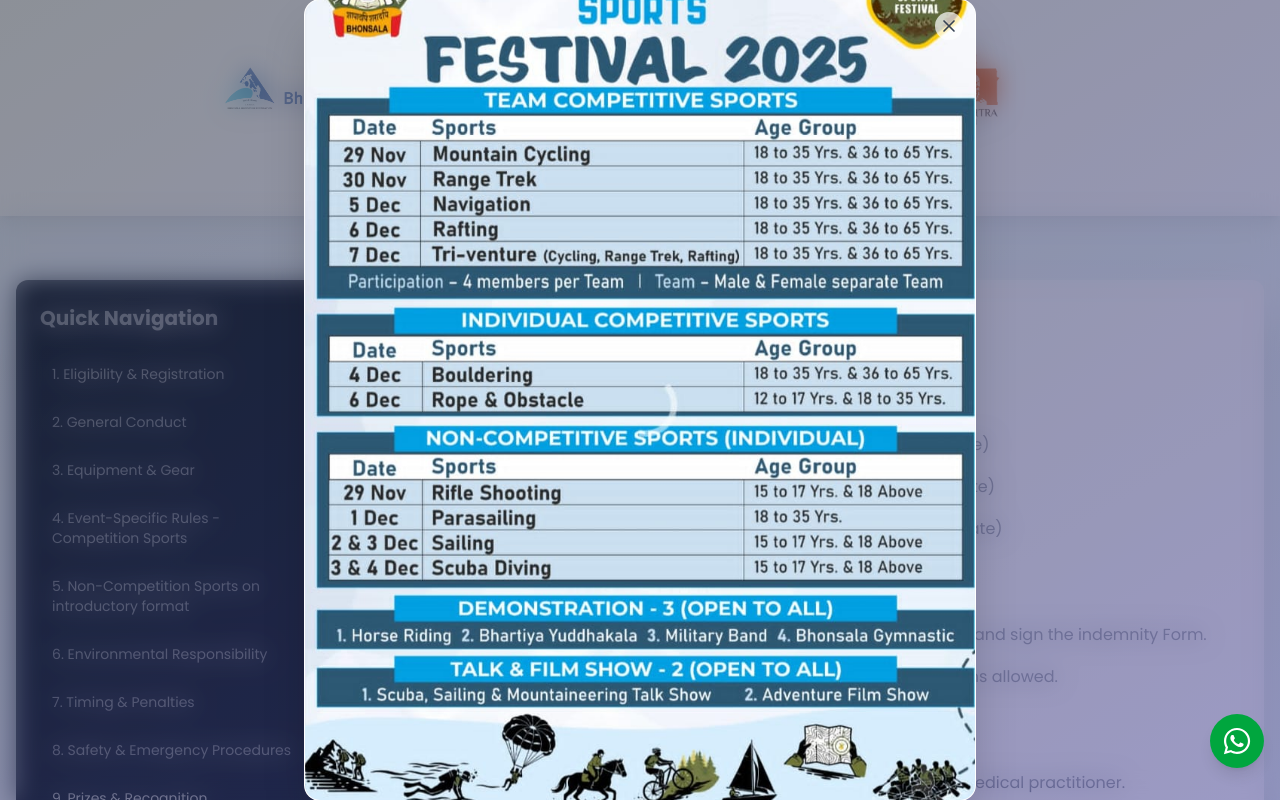
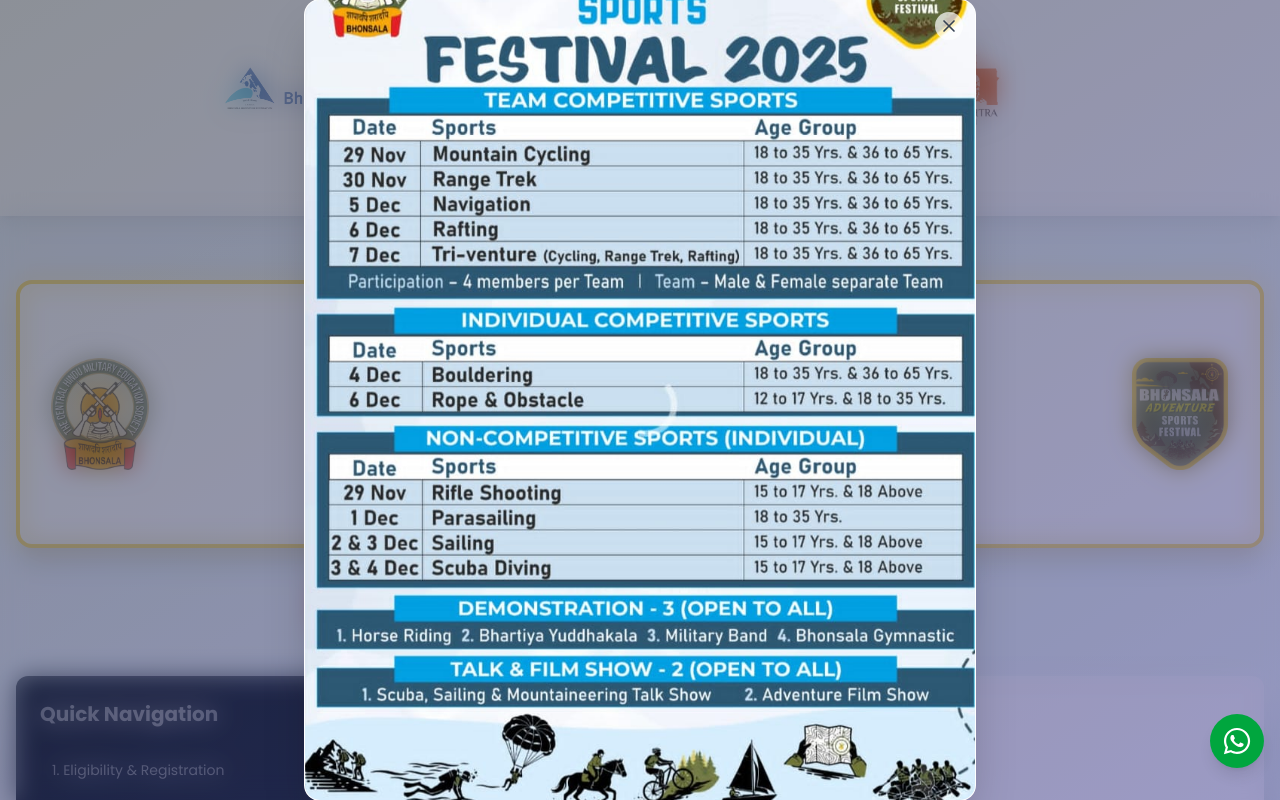
Before and after one commit to richsyssol/bms_adventure, a React (Vite) app: page /rulesandregulation in a window 1280 px wide. Shown: the top 800 px of the page. Built offline with nearby package versions, Linux system fonts and the light colour scheme.

Commit message:
Add rules and regulations page

```diff
--- a/src/pages/Home/RulesAndRegulation.jsx
+++ b/src/pages/Home/RulesAndRegulation.jsx
@@ -8,9 +8,6 @@ import rulesPdf from "../../assets/rulesandregulation/General_Rules_and_Regulati
 
 // Rules and Regulations Data
 const rulesData = {
-  objective:
-    "The primary objective of the Bhonsala Adventure Sports Festival-2025 is to promote various types of adventure sports. It is understood that the Adventure Sports are not competitive. Even though some sports are organised at basic level in competitive format just to encourage participation and create awareness. All the adventurer sports will be organised with due safety precautions and under the supervision of qualified adventurer enthusiasts.",
-
   sections: [
     {
       title: "1. Eligibility & Registration",
@@ -251,6 +248,130 @@ const RulesAndRegulations = () => {
   return (
     <div className="min-h-screen bg-gradient-to-br from-blue-50 to-green-50 pt-70 py-8">
       <div className="container mx-auto px-4 max-w-10xl">
+        {/* Header with Logos */}
+        <header className="text-center mb-12">
+          <div className="bg-white rounded-2xl shadow-xl p-8 mb-8 border-4 border-yellow-400 relative">
+            {/* Left Logo */}
+            <div className="absolute left-4 top-1/2 transform -translate-y-1/2 hidden lg:block">
+              <div className="w-32 h-32 bg-white rounded-full flex items-center justify-center p-2">
+                <img
+                  src={chmeslogo}
+                  alt="CHMES Logo"
+                  className="w-full h-full object-contain"
+                />
+              </div>
+            </div>
+
+            {/* Right Logo */}
+            <div className="absolute right-4 top-1/2 transform -translate-y-1/2 hidden lg:block">
+              <div className="w-32 h-32 bg-white rounded-full flex items-center justify-center p-2">
+                <img
+                  src={advelogo}
+                  alt="Adventure Sports Logo"
+                  className="w-full h-full object-contain"
+                />
+              </div>
+            </div>
+
+            {/* Mobile Logos */}
+            <div className="flex justify-center items-center gap-6 mb-6 lg:hidden">
+              <div className="w-20 h-20 bg-white rounded-full flex items-center justify-center p-2">
+                <img
+                  src={chmeslogo}
+                  alt="CHMES Logo"
+                  className="w-full h-full object-contain"
+                />
+              </div>
+              <div className="w-20 h-20 bg-white rounded-full flex items-center justify-center p-2">
+                <img
+                  src={advelogo}
+                  alt="Adventure Sports Logo"
+                  className="w-full h-full object-contain"
+                />
+              </div>
+            </div>
+
+            {/* Main Content */}
+            <div className="lg:px-24">
+              <h1 className="text-3xl md:text-4xl font-bold text-gray-800 mb-2">
+                C.H.M.E.S
+              </h1>
+              <h2 className="text-2xl md:text-3xl font-bold text-blue-800 mb-2">
+                BHONSALA ADVENTURE SPORTS
+              </h2>
+              <h3 className="text-xl md:text-2xl font-bold text-red-600 mb-4">
+                FESTIVAL 2025
+              </h3>
+              <div className="w-20 h-1 bg-yellow-500 mx-auto mb-4"></div>
+              <h4 className="text-2xl md:text-3xl font-bold text-green-800">
+                Rules & Regulations
+              </h4>
+            </div>
+          </div>
+
+          {/* Download Buttons */}
+          <div className="flex justify-center gap-4 mb-8 flex-wrap">
+            <button
+              onClick={downloadPDF}
+              className="bg-red-600 hover:bg-red-700 text-white font-bold py-3 px-6 rounded-lg transition duration-300 transform hover:scale-105 shadow-lg flex items-center gap-2"
+            >
+              <svg
+                className="w-5 h-5"
+                fill="none"
+                stroke="currentColor"
+                viewBox="0 0 24 24"
+              >
+                <path
+                  strokeLinecap="round"
+                  strokeLinejoin="round"
+                  strokeWidth={2}
+                  d="M12 10v6m0 0l-3-3m3 3l3-3m2 8H7a2 2 0 01-2-2V5a2 2 0 012-2h5.586a1 1 0 01.707.293l5.414 5.414a1 1 0 01.293.707V19a2 2 0 01-2 2z"
+                />
+              </svg>
+              Download Rules (PDF)
+            </button>
+
+            <button
+              onClick={openPDFInNewTab}
+              className="bg-green-600 hover:bg-green-700 text-white font-bold py-3 px-6 rounded-lg transition duration-300 transform hover:scale-105 shadow-lg flex items-center gap-2"
+            >
+              <svg
+                className="w-5 h-5"
+                fill="none"
+                stroke="currentColor"
+                viewBox="0 0 24 24"
+              >
+                <path
+                  strokeLinecap="round"
+                  strokeLinejoin="round"
+                  strokeWidth={2}
+                  d="M9 12h6m-6 4h6m2 5H7a2 2 0 01-2-2V5a2 2 0 012-2h5.586a1 1 0 01.707.293l5.414 5.414a1 1 0 01.293.707V19a2 2 0 01-2 2z"
+                />
+              </svg>
+              View PDF
+            </button>
+
+            <button
+              onClick={() => navigate("/festival")}
+              className="bg-blue-600 hover:bg-blue-700 text-white font-bold py-3 px-6 rounded-lg transition duration-300 transform hover:scale-105 shadow-lg flex items-center gap-2"
+            >
+              <svg
+                className="w-5 h-5"
+                fill="none"
+                stroke="currentColor"
+                viewBox="0 0 24 24"
+              >
+                <path
+                  strokeLinecap="round"
+                  strokeLinejoin="round"
+                  strokeWidth={2}
+                  d="M10 19l-7-7m0 0l7-7m-7 7h18"
+                />
+              </svg>
+              Back to Festival
+            </button>
+          </div>
+        </header>
         {/* Rules Content */}
         <div className="bg-white rounded-xl shadow-2xl overflow-hidden mb-8">
           <div className="lg:flex">
```
